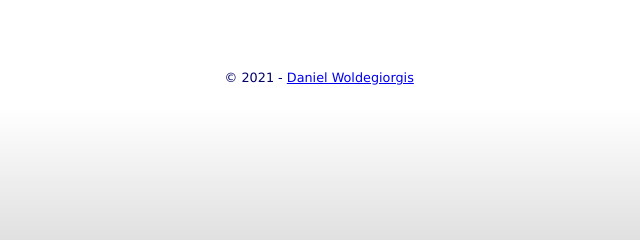
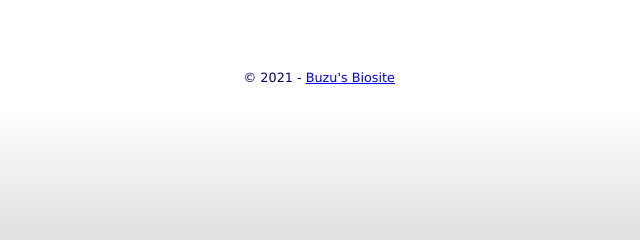
Before and after one commit to tejprasadc1/bioSite-1, a plain HTML site: page hobbies.html in a window 1280 px wide. Shown: the part 544-784 px from the top of the page, 313-953 px from the left. Drawn offline with Linux system fonts and the light colour scheme.

Commit message:
Update hobbies.html

```diff
--- a/hobbies.html
+++ b/hobbies.html
@@ -1,7 +1,7 @@
 <!DOCTYPE html>
 <html lang="en">
 <head>
-<title>bioSite Buzu</title>
+<title>Buzu's Biosite</title>
 <meta charset="utf-8">
 <link href="https://fonts.googleapis.com/css2?family=Oswald:wght@300;400;500;700&display=swap" rel="stylesheet">
 <link href="biosite.css" rel="stylesheet">
@@ -29,7 +29,7 @@
 	</main>
 <footer>
     <p>
-        &copy; <script>document.write(new Date().getFullYear())</script> - <a href="https://www.bellevue.edu/">Daniel Woldegiorgis</a>
+        &copy; <script>document.write(new Date().getFullYear())</script> - <a href="https://www.bellevue.edu/">Buzu's Biosite</a>
     </p>
 </footer>
   </div>
```
